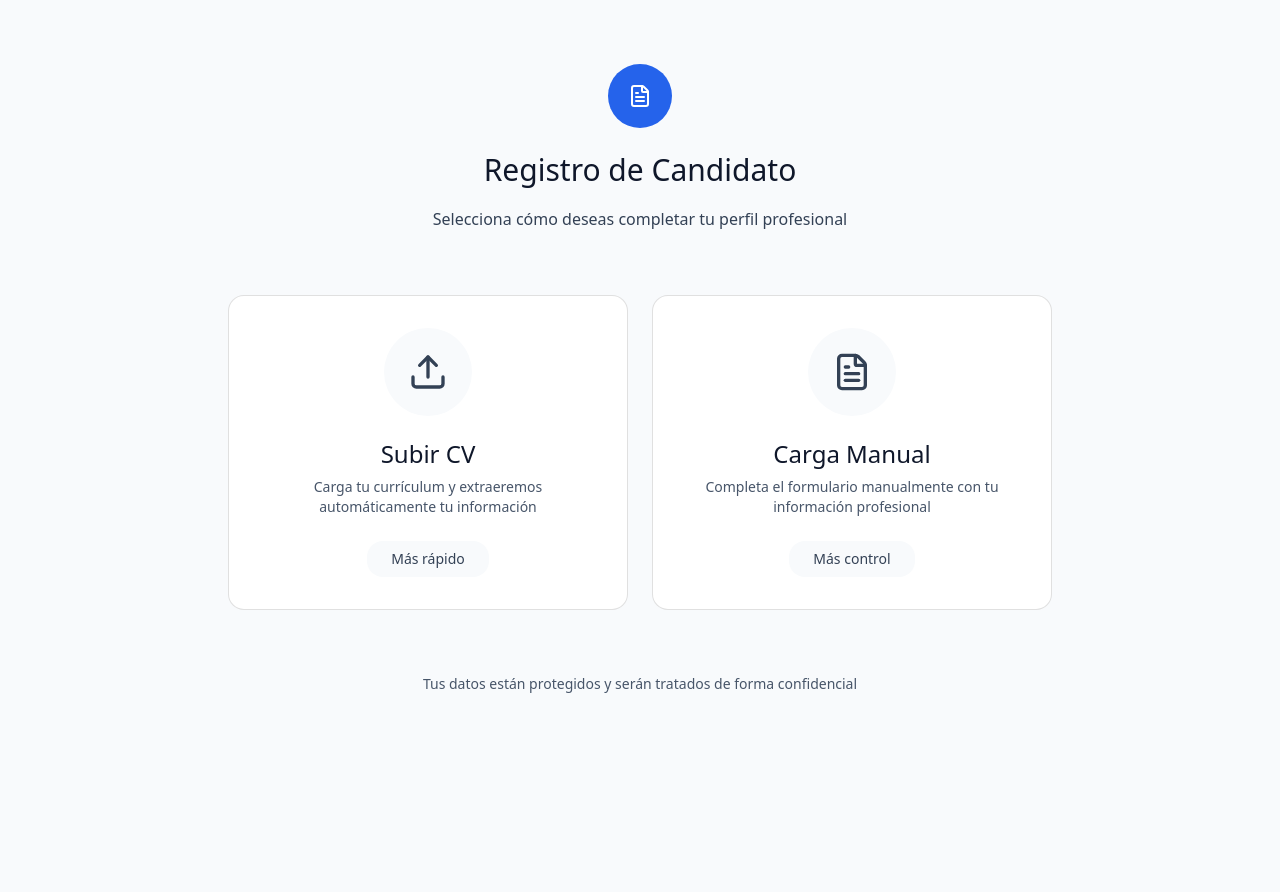
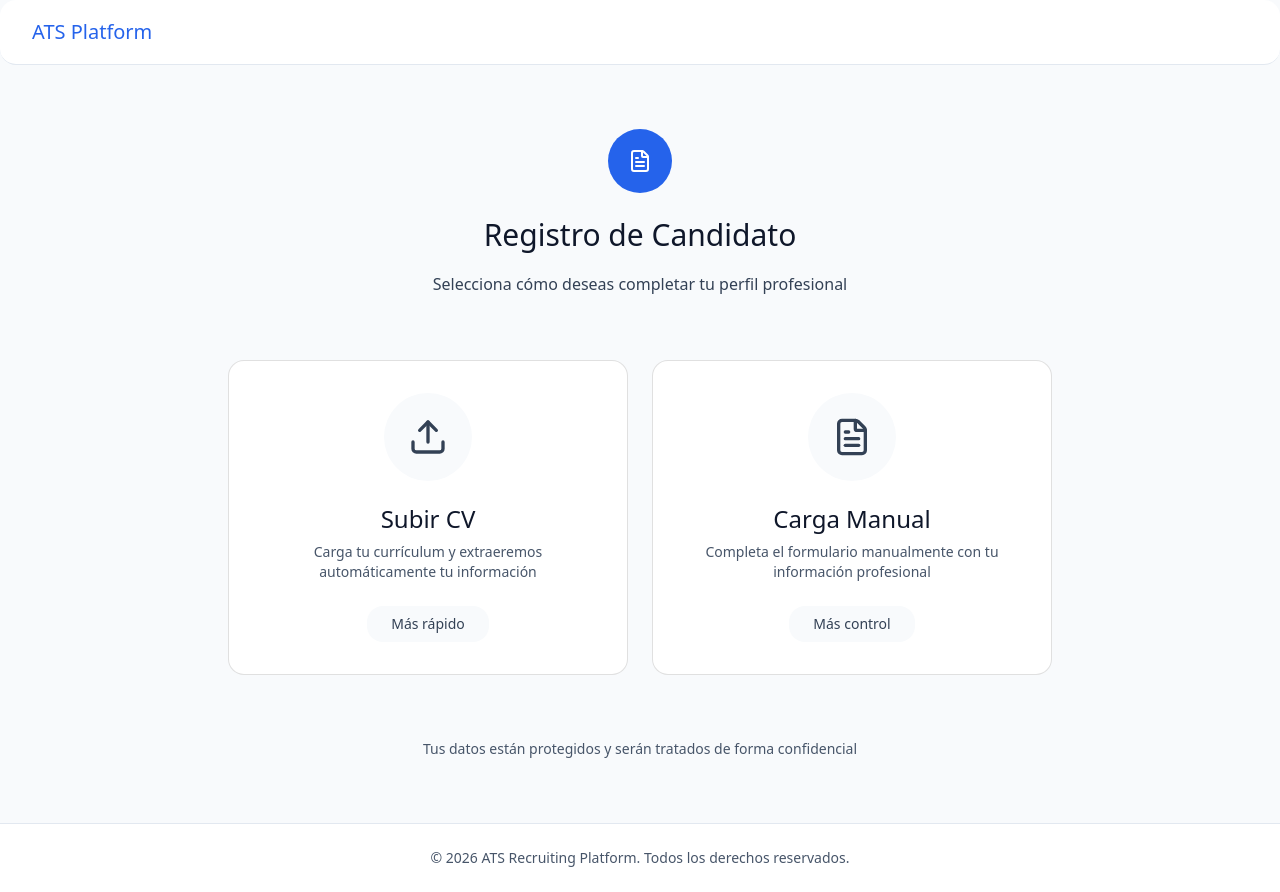
Before and after one commit to TEMA-Consulting/ATS-TEMA, a Next.js app in the folder apps/web/: page /postulation/1 in a window 1280 px wide. Before the commit the page ends 800 px from the top, so only its background shows below. Built offline with nearby package versions, Linux system fonts and the light colour scheme.

Commit message:
chore: add footer

```diff
--- /dev/null
+++ b/apps/web/app/components/Footer.tsx
@@ -0,0 +1,22 @@
+import Box from '@mui/material/Box';
+import Typography from '@mui/material/Typography';
+
+export default function Footer() {
+  return (
+    <Box
+      component="footer"
+      sx={{
+        mt: 'auto',
+        py: 3,
+        px: { xs: 2, md: 4 },
+        borderTop: '1px solid #e2e8f0',
+        bgcolor: '#ffffff',
+        textAlign: 'center',
+      }}
+    >
+      <Typography variant="body2" color="text.secondary">
+        © {new Date().getFullYear()} ATS Recruiting Platform. Todos los derechos reservados.
+      </Typography>
+    </Box>
+  );
+}
--- /dev/null
+++ b/apps/web/app/components/Navbar.tsx
@@ -0,0 +1,22 @@
+'use client';
+
+import AppBar from '@mui/material/AppBar';
+import Toolbar from '@mui/material/Toolbar';
+import Typography from '@mui/material/Typography';
+import Box from '@mui/material/Box';
+import Link from 'next/link';
+
+export default function Navbar() {
+  return (
+    <AppBar position="sticky" elevation={0} sx={{ bgcolor: '#ffffff', borderBottom: '1px solid #e2e8f0' }}>
+      <Toolbar sx={{ justifyContent: 'space-between', px: { xs: 2, md: 4 } }}>
+        <Link href="/" style={{ textDecoration: 'none' }}>
+          <Typography variant="h2" sx={{ color: 'primary.main', fontSize: '20px' }}>
+            ATS Platform
+          </Typography>
+        </Link>
+        <Box />
+      </Toolbar>
+    </AppBar>
+  );
+}
--- a/apps/web/app/layout.tsx
+++ b/apps/web/app/layout.tsx
@@ -1,6 +1,9 @@
 import type { Metadata } from 'next';
 import './globals.css';
 import Providers from './providers';
+import Navbar from './components/Navbar';
+import Footer from './components/Footer';
+import Box from '@mui/material/Box';
 
 export const metadata: Metadata = {
   title: 'ATS Recruiting Platform',
@@ -15,7 +18,15 @@ export default function RootLayout({
   return (
     <html lang="es">
       <body>
-        <Providers>{children}</Providers>
+        <Providers>
+          <Box sx={{ display: 'flex', flexDirection: 'column', minHeight: '100vh' }}>
+            <Navbar />
+            <Box component="main" sx={{ flex: 1 }}>
+              {children}
+            </Box>
+            <Footer />
+          </Box>
+        </Providers>
       </body>
     </html>
   );
```
